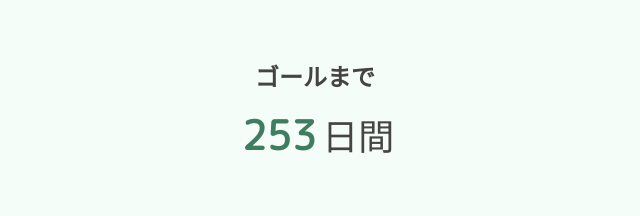
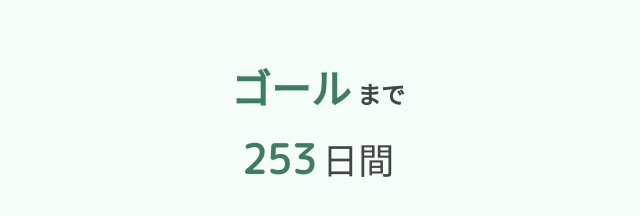
Before and after one commit to mi00000000/counter_widget, a plain HTML site: page index.html in a window 1280 px wide. Shown: the whole page, without its empty margins (325-965 px from the left). Drawn offline with Linux system fonts and the light colour scheme.

Commit message:
Add files via upload

```diff
--- a/index.html
+++ b/index.html
@@ -58,7 +58,7 @@
       const diff = targetDate - now;
       const days = Math.floor(diff / (1000 * 60 * 60 * 24));
 
-      titleLine.innerHTML = `<span class="label">${title}まで</span>`;
+      titleLine.innerHTML = `<span class="number">${title}</span><span class="label">まで</span>`;
       countdown.innerHTML = `<span class="number">${days}</span><span class="label">日間</span>`;
     }
 
```
